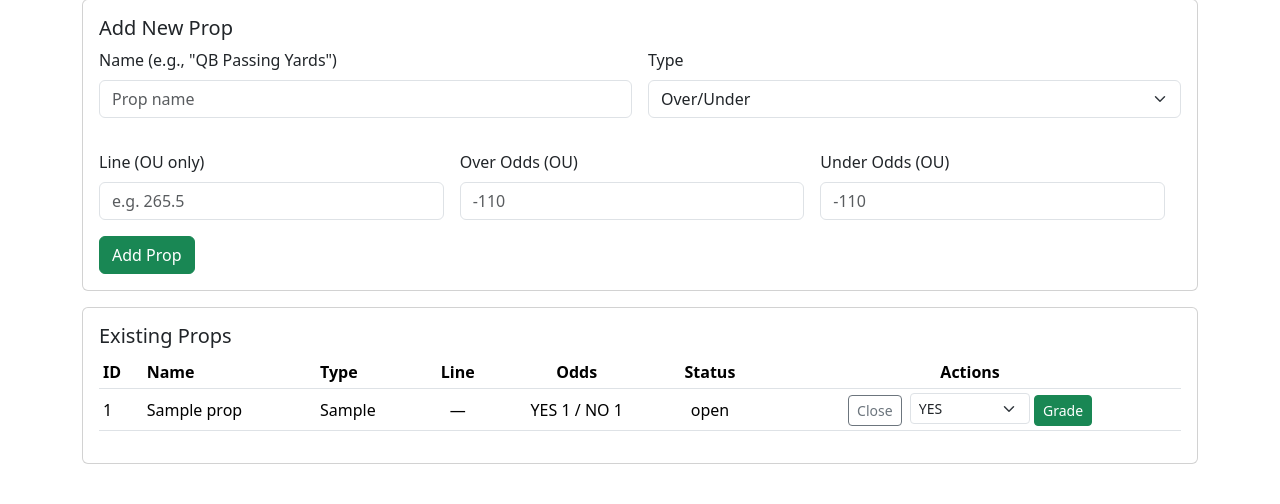
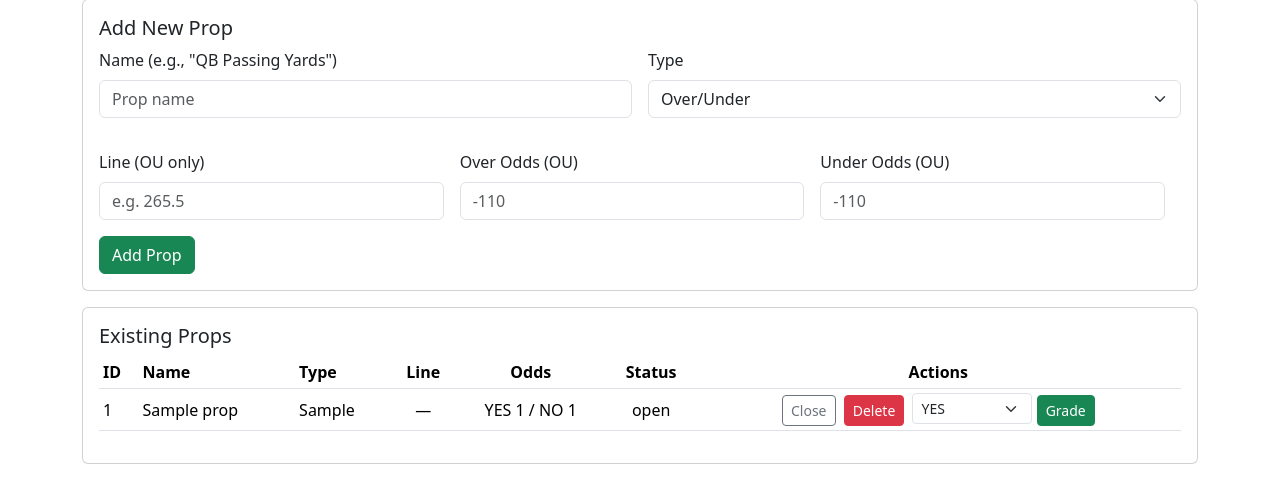
Before and after one commit to Viizorr/CFB26_Fakebook, a Flask app: page /admin/games/1/edit in a window 1280 px wide. Shown: the part 488-992 px from the top of the page. Run offline with Flask 3, Linux system fonts and the light colour scheme; a user stored in the database is signed in; tables that the repository leaves empty hold one stand-in row (values such as "Sample post").

Commit message:
added delete button for props

```diff
--- a/app.py
+++ b/app.py
@@ -627,6 +627,21 @@ def admin_prop_new(game_id):
     flash('Prop created.', 'success')
     return redirect(url_for('admin_edit_game', game_id=game.id))
 
+@app.route('/admin/props/<int:prop_id>/delete', methods=['POST'])
+@login_required
+@admin_required
+def admin_delete_prop(prop_id):
+    prop_to_delete = db.session.get(Prop, prop_id)
+    if prop_to_delete:
+        game_id = prop_to_delete.game_id # Get game_id before deleting
+        db.session.delete(prop_to_delete)
+        db.session.commit()
+        flash(f'Prop ID {prop_id} has been deleted.', 'success')
+        return redirect(url_for('admin_edit_game', game_id=game_id))
+    else:
+        flash('Prop not found.', 'danger')
+        return redirect(url_for('admin_games'))
+
 @app.route('/admin/props/<int:prop_id>/status', methods=['POST'])
 @login_required
 @admin_required
--- a/templates/admin_edit_game.html
+++ b/templates/admin_edit_game.html
@@ -92,14 +92,12 @@
 
           <div class="col-md-6">
             <label class="form-label">Type</label>
-            {# Added ID to this select for the script #}
             <select class="form-select" name="prop_type" id="prop-type-select" required>
               <option value="OU" selected>Over/Under</option>
               <option value="YN">Yes / No</option>
             </select>
           </div>
 
-          {# Wrapped OU inputs in a div with an ID #}
           <div id="ou-fields" class="row g-3 col-12">
             <div class="col-md-4">
               <label class="form-label">Line (OU only)</label>
@@ -115,7 +113,6 @@
             </div>
           </div>
 
-          {# Wrapped YN inputs in a div with an ID and corrected labels #}
           <div id="yn-fields" class="row g-3 col-12">
             <div class="col-md-6">
               <label class="form-label">Yes Odds (YN)</label>
@@ -175,6 +172,11 @@
                     </button>
                   </form>
 
+                  {# --- ADDED THIS DELETE BUTTON FORM --- #}
+                  <form class="d-inline ms-1" method="post" action="{{ url_for('admin_delete_prop', prop_id=p.id) }}" onsubmit="return confirm('Are you sure you want to delete this prop?');">
+                      <button class="btn btn-danger btn-sm">Delete</button>
+                  </form>
+
                   {% if p.status != 'graded' %}
                     {% if p.prop_type == 'OU' %}
                       <form class="d-inline ms-1" method="post" action="{{ url_for('admin_grade_prop', prop_id=p.id) }}">
@@ -207,7 +209,6 @@
   </div>
 {% endif %}
 
-{# Added this script to toggle the form fields #}
 <script>
 document.addEventListener('DOMContentLoaded', function() {
   const propTypeSelect = document.getElementById('prop-type-select');
@@ -215,19 +216,16 @@ document.addEventListener('DOMContentLoaded', function() {
   const ynFields = document.getElementById('yn-fields');
 
   function togglePropFields() {
+    if(!propTypeSelect) return; // Don't run on pages without this element
     if (propTypeSelect.value === 'OU') {
-      ouFields.style.display = 'flex'; // Use flex to keep row behavior
+      ouFields.style.display = 'flex';
       ynFields.style.display = 'none';
     } else { // 'YN'
       ouFields.style.display = 'none';
       ynFields.style.display = 'flex';
     }
   }
-
-  // Set initial state on page load
   togglePropFields();
-
-  // Add event listener for changes
   propTypeSelect.addEventListener('change', togglePropFields);
 });
 </script>
```
